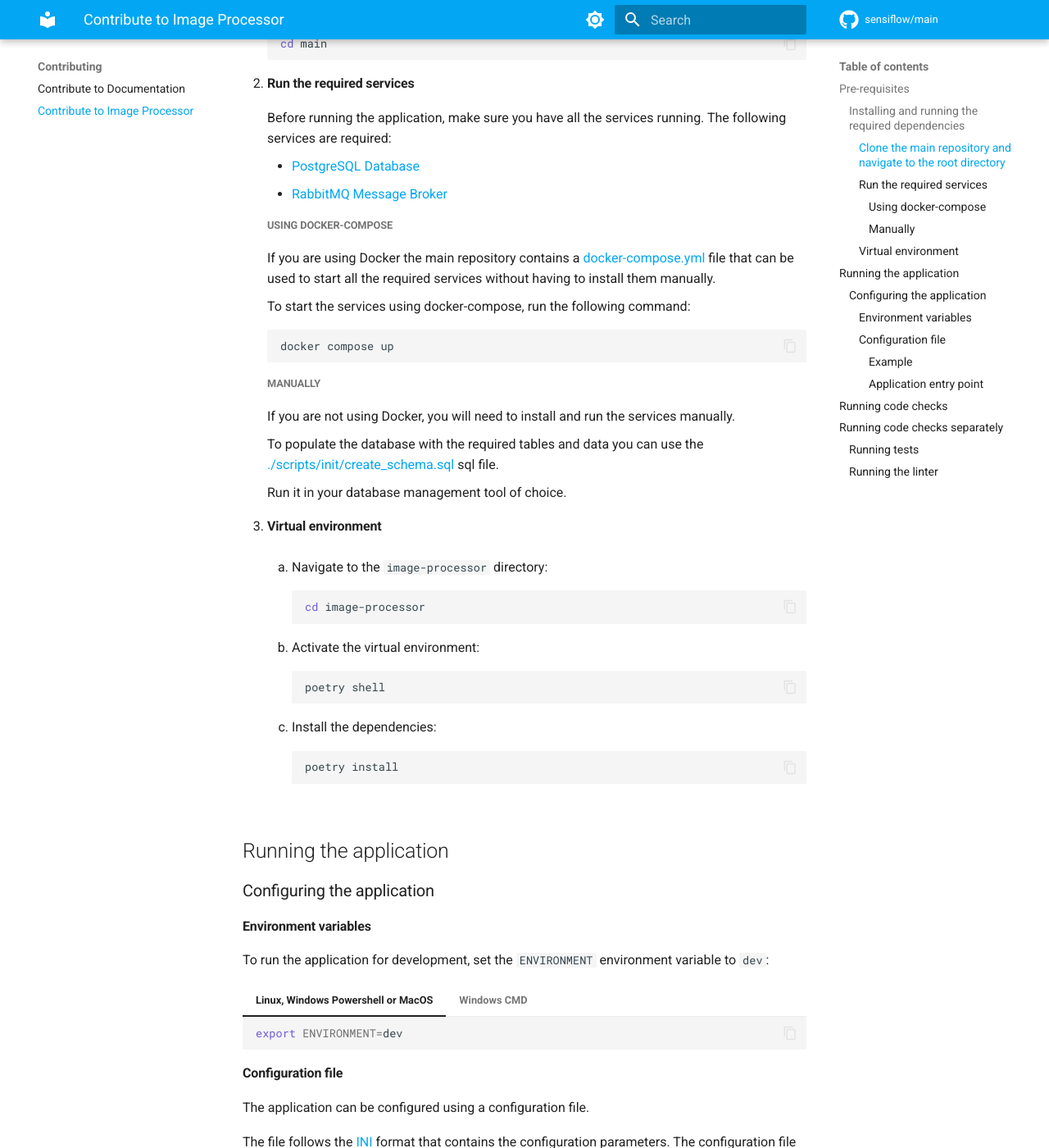
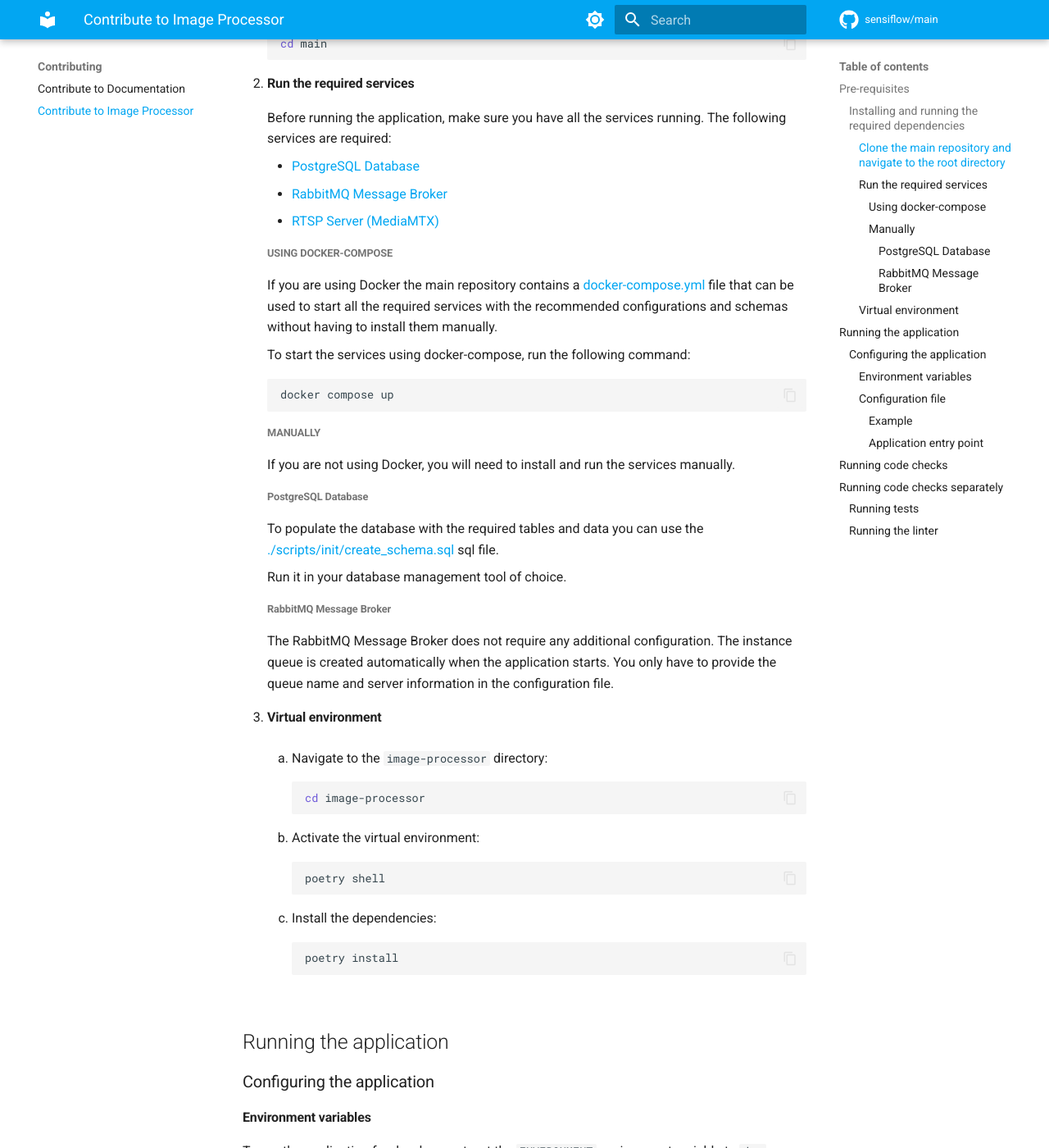
Before and after one commit to sensiflow/main, an MkDocs documentation site: the page built from docs/contributing/image-processor.md, in a window 1280 px wide and 1400 px high, scrolled down 797 px. Shown: the whole window at 82% size. Built offline with MkDocs 1.6.1 and Material for MkDocs 9.7.7, drawn with Linux system fonts in a browser that asks for light colours; comment, search, counter and statistics services are not loaded.

Commit message:
Added rtsp config file reference section

```diff
--- a/docs/contributing/image-processor.md
+++ b/docs/contributing/image-processor.md
@@ -32,10 +32,11 @@
 
     - [PostgreSQL Database](https://www.postgresql.org/download/)
     - [RabbitMQ Message Broker](https://www.rabbitmq.com/download.html)
+    - [RTSP Server (MediaMTX)](https://github.com/aler9/media-mtx)
 
     ##### Using docker-compose
 
-    If you are using Docker the main repository contains a [docker-compose.yml](https://github.com/sensiflow/main/docker-compose.yml) file that can be used to start all the required services without having to install them manually.
+    If you are using Docker the main repository contains a [docker-compose.yml](https://github.com/sensiflow/main/docker-compose.yml) file that can be used to start all the required services with the recommended configurations and schemas without having to install them manually.
 
     To start the services using docker-compose, run the following command:
 
@@ -47,9 +48,15 @@
 
     If you are not using Docker, you will need to install and run the services manually.
 
+    ###### PostgreSQL Database
+
     To populate the database with the required tables and data you can use the [./scripts/init/create_schema.sql](https://github.com/sensiflow/main/sql/init/create_schema.sql) sql file.
 
     Run it in your database management tool of choice.
+
+    ###### RabbitMQ Message Broker
+
+    The RabbitMQ Message Broker does not require any additional configuration. The instance queue is created automatically when the application starts. You only have to provide the queue name and server information in the configuration file.
 
 3.  #### Virtual environment
 
```
Also changed, not shown: docs/getting-started/config-file-reference.md (+10 -1 lines).
